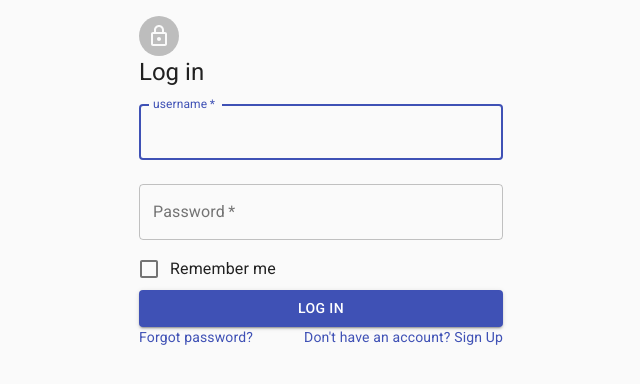
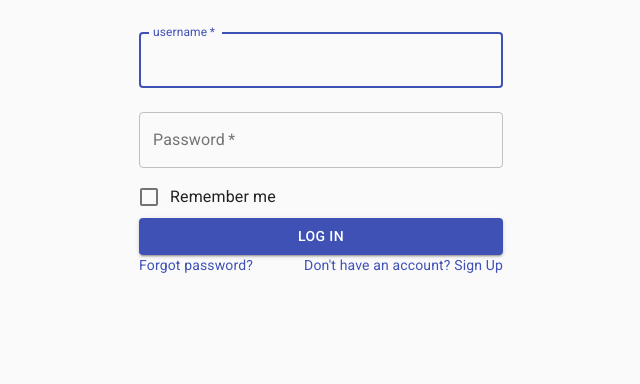
Before and after one commit to superenic/material-ui-react-and-router, a React (Create React App) app: page / in a window 1280 px wide. Shown: the top 384 px of the page, without its empty margins (319-959 px from the left). Built offline with nearby package versions, Linux system fonts and the light colour scheme; what redux-immutable-state-invariant would draw is missing.

Commit message:
Init session with laravel and remember token.

```diff
--- a/package.json
+++ b/package.json
@@ -5,6 +5,7 @@
   "dependencies": {
     "@material-ui/core": "^4.9.11",
     "@material-ui/icons": "^4.9.1",
+    "@material-ui/lab": "^4.0.0-alpha.54",
     "@testing-library/jest-dom": "^4.2.4",
     "@testing-library/react": "^9.3.2",
     "@testing-library/user-event": "^7.1.2",
--- a/src/App.js
+++ b/src/App.js
@@ -11,13 +11,17 @@ import NavBarContextProvider from './components/navBar/NavBarContextProvider';
 import LogIn from "./components/login/LogIn";
 import { connect } from "react-redux";
 import { bindActionCreators } from "redux";
-import { closeSession } from './redux/actions/session';
+import { initSessionByLocal } from './redux/actions/session';
 
 const useStyles = STYLE;
 
-const App = ({session}) => {
+const App = ({ session, actions }) => {
   const classes = useStyles();
   const { refresh_token } = session;
+
+  const { initSessionByLocal } = actions;
+
+  useEffect(() => initSessionByLocal() , [initSessionByLocal]);
 
   return (
     (
@@ -50,7 +54,9 @@ const mapProps = (state) => {
 
 const mapActions = (dispatch) => {
   return {
-    actions: {}
+    actions: {
+      initSessionByLocal: bindActionCreators(initSessionByLocal, dispatch),
+    }
   }
 };
 
--- a/src/api/apiToken.js
+++ b/src/api/apiToken.js
@@ -2,6 +2,10 @@ import api from "./paths";
 import Axios from "axios";
 
 /**
- * @param {FormData} user attributes minimun username and password
+ * @param {username:string, password:string} user attributes minimun username and password
  */
-export const createToken = (user) => Axios({...api.openSession, data: user});
+export const createToken = (user) => {
+    const data = {...api.openSession, data: {...api.openSession.data, ...user}};
+
+    return Axios(data);
+}
--- a/src/api/paths.js
+++ b/src/api/paths.js
@@ -3,11 +3,18 @@ const urlBase = 'http://localhost:8019/';
 export default {
     urlBase,
     openSession: {
+        headers: {
+            'Content-Type': 'application/json',
+        },
+        withCredentials: false,
         url: `${urlBase}oauth/token`,
-        method: 'POST',
+        method: 'post',
         data: {
-            username: '',
-            password: '',
+            grant_type: 'password',
+            client_id: 2,
+            client_secret: 'qkiMiSydcdVaeFBbhVVysg5mKQ1JYPLlvdCjB6tC',
+            username: null,
+            password: null,
         },
     },
 };
--- a/src/components/login/LogIn.js
+++ b/src/components/login/LogIn.js
@@ -1,5 +1,4 @@
-import React, { useCallback, useEffect, useState } from 'react';
-import Avatar from '@material-ui/core/Avatar';
+import React, { useCallback, useState } from 'react';
 import Button from '@material-ui/core/Button';
 import CssBaseline from '@material-ui/core/CssBaseline';
 import TextField from '@material-ui/core/TextField';
@@ -7,30 +6,55 @@ import FormControlLabel from '@material-ui/core/FormControlLabel';
 import Checkbox from '@material-ui/core/Checkbox';
 import Link from '@material-ui/core/Link';
 import Grid from '@material-ui/core/Grid';
-import LockOutlinedIcon from '@material-ui/icons/LockOutlined';
-import Typography from '@material-ui/core/Typography';
+import { Alert, AlertTitle } from '@material-ui/lab';
 import Container from '@material-ui/core/Container';
 import { connect } from 'react-redux';
 import { bindActionCreators } from "redux";
 import { openSession } from '../../redux/actions/session';
-import { Backdrop, CircularProgress } from '@material-ui/core';
+import { Backdrop, CircularProgress, Box } from '@material-ui/core';
 import { STYLE } from "../../index.style";
 import { WEB_LOADED } from '../../redux/actions/actionsType';
 
 
-const LogIn = ({actions, webLoad}) => {
+const LogIn = ({actions, webLoad, session}) => {
   const classes = STYLE();
   const {openSession} = actions;
+  const [errorDescription, setErrorDescription] = useState('');
   const sumbit = useCallback(
-    (e) => {
-      e.preventDefault();
+    (htmlFormElement) => {
+      htmlFormElement.preventDefault();
+      const element = htmlFormElement.currentTarget;
+      let formData = new FormData(htmlFormElement.currentTarget);
+      let rememberToken = formData.get('remember_token');
 
-      let formData = new FormData(e.currentTarget);
       openSession(formData)
-        .then((request) => {debugger;})
-        .catch((eror) => {debugger;});
+        .then((request) => {
+          setErrorDescription('');
+
+          element.reset();
+
+          const {localStorage} = window;
+          if ( localStorage && rememberToken )
+            localStorage.setItem('session', JSON.stringify(request.data));
+
+          return request;
+        })
+        .catch((error) => {
+          debugger;
+          const { status, statusText } = error.response;
+
+          switch (status) {
+            case 401:
+              setErrorDescription('invalid user and password');
+              break;
+
+            default:
+              setErrorDescription(statusText);
+              break;
+          }
+        });
     },
-    []
+    [openSession]
   );
 
   return (
@@ -38,13 +62,7 @@ const LogIn = ({actions, webLoad}) => {
       <Container component="main" maxWidth="xs">
         <CssBaseline />
         <div className={classes.paper}>
-          <Avatar className={classes.avatar}>
-            <LockOutlinedIcon />
-          </Avatar>
-          <Typography component="h1" variant="h5">
-            Log in
-          </Typography>
-          <form className={classes.form} noValidate onSubmit={sumbit} method="post">
+          <form className={classes.form} onSubmit={sumbit} method="post">
             <TextField
               variant="outlined"
               margin="normal"
@@ -67,7 +85,7 @@ const LogIn = ({actions, webLoad}) => {
               autoComplete="current-password"
             />
             <FormControlLabel
-              control={<Checkbox value="remember" color="primary" />}
+              control={<Checkbox value="remember" color="primary" name="remember_token" />}
               label="Remember me"
             />
             <Button
@@ -93,6 +111,12 @@ const LogIn = ({actions, webLoad}) => {
             </Grid>
           </form>
         </div>
+        <Box component="div" hidden={errorDescription.length <= 0}>
+          <Alert severity="error" display="none">
+            <AlertTitle>Error</AlertTitle>
+            {errorDescription}
+          </Alert>
+        </Box>
       </Container>
       <Backdrop className={classes.backdrop} open={ (webLoad !== WEB_LOADED) }>
         <CircularProgress color="inherit" />
--- a/src/redux/actions/session.js
+++ b/src/redux/actions/session.js
@@ -1,21 +1,29 @@
-import { SESSION_LOG_OUT, WEB_LOADED, WEB_LOADING } from "./actionsType";
+import { SESSION_LOG_OUT, WEB_LOADED, WEB_LOADING, SESSION_LOG_IN } from "./actionsType";
 import { createToken } from "../../api/apiToken";
 
 export const closeSession = () => {
+    const { localStorage } = window;
+
+    localStorage.removeItem('session');
+
     return { type: SESSION_LOG_OUT };
 };
 
 /**
  * @param {FormData} data
- * @param {string} username
- * @param {string} password
  */
 export const openSession = (data) => (dispatch) =>{
     dispatch({type: WEB_LOADING});
 
-    return createToken(data)
+    const user = {
+        username: data.get('username'),
+        password: data.get('password'),
+    };
+
+    return createToken(user)
         .then((response) => {
             dispatch({type: WEB_LOADED});
+            dispatch({ type: SESSION_LOG_IN, session: response.data })
 
             return response;
         })
@@ -25,3 +33,13 @@ export const openSession = (data) => (dispatch) =>{
             throw error;
         });
 };
+
+export const initSessionByLocal = () => (dispatch) => {
+    const { localStorage } = window;
+
+    const session = localStorage && localStorage.getItem('session') && JSON.parse(localStorage.getItem('session'));
+
+    if (! session) return;
+
+    dispatch({type: SESSION_LOG_IN, session});
+};
--- a/src/redux/initialState.js
+++ b/src/redux/initialState.js
@@ -9,5 +9,6 @@ export default {
         expires_in: null,
         access_token: null,
         refresh_token: null,
+        creted_at: null
     },
 };
```
Also changed, not shown: 1 other file (tests, documents, lock files or other folders).
